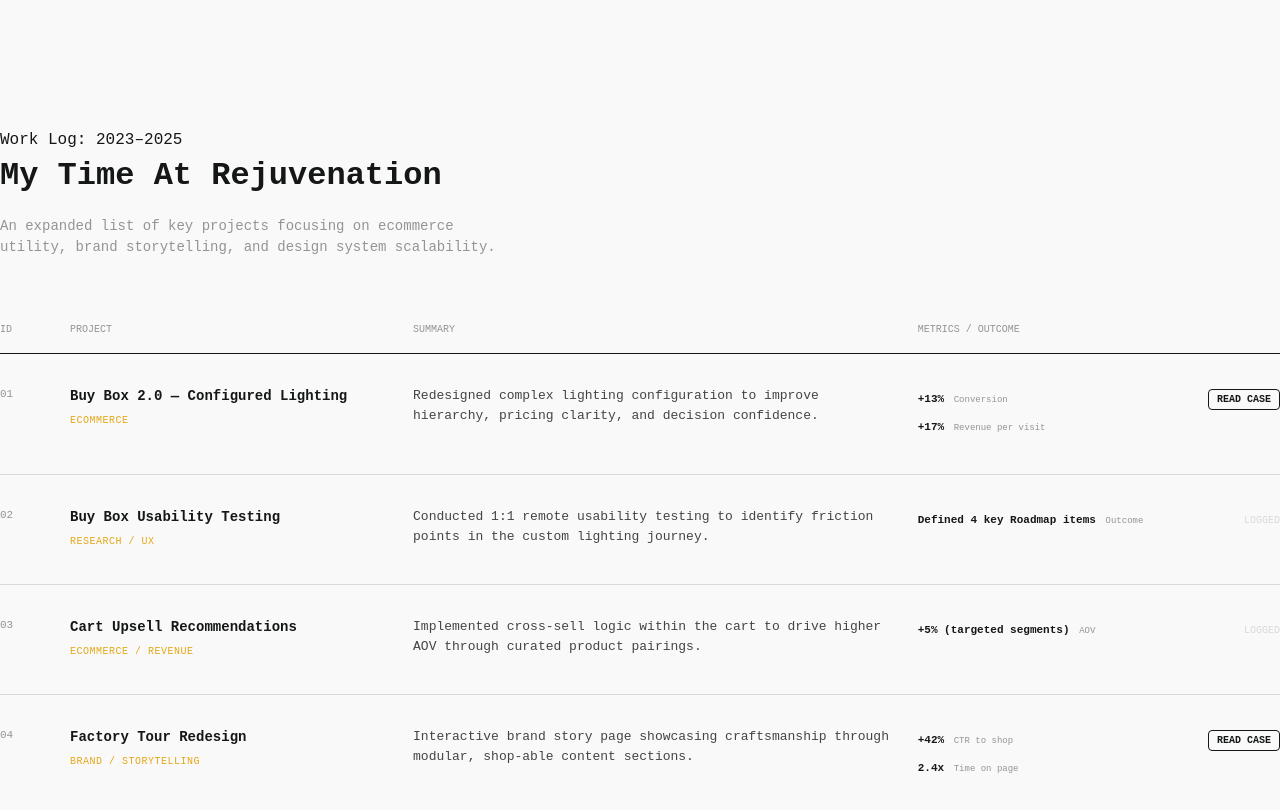
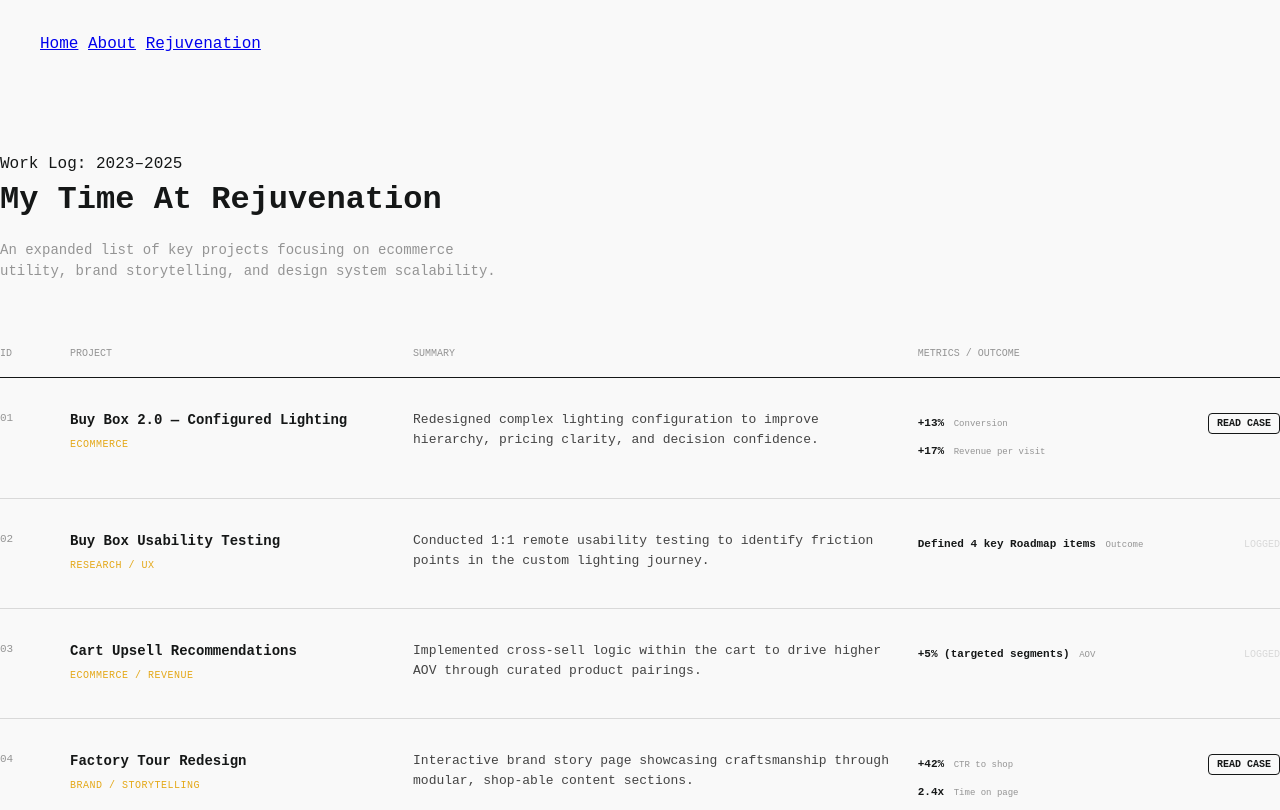
Before and after one commit to awelcCode/q126-portfolio, an Eleventy site: page src/rejuvenation.html in a window 1280 px wide. Shown: the top 810 px of the page. Built offline with nearby package versions, Linux system fonts and the light colour scheme; Eleventy itself is replaced by a stand-in of ours; files that its build step writes are made by us from their sources.

Commit message:
Add files via upload

```diff
--- a/src/_includes/base.html
+++ b/src/_includes/base.html
@@ -4,13 +4,23 @@
     <meta charset="UTF-8" />
     <meta name="viewport" content="width=device-width, initial-scale=1.0" />
     <title>{{ title }} | Anthony Welch</title>
+
     <link rel="stylesheet" href="/styleSheets/base.css" />
+    <link rel="stylesheet" href="/styleSheets/rejuvenation.css" />
   </head>
   <body>
-    <nav></nav>
+    <nav class="container">
+      <a href="/">Home</a>
+      <a href="/about">About</a>
+      <a href="/rejuvenation">Rejuvenation</a>
+    </nav>
 
-    {{ content | safe}}
+    <main class="container">{{ content | safe }}</main>
 
-    <footer class="site-footer"></footer>
+    <footer class="container">
+      <p>&copy; 2026 Anthony Welch</p>
+    </footer>
+
+    <script src="/scripts/index.js"></script>
   </body>
 </html>
```
